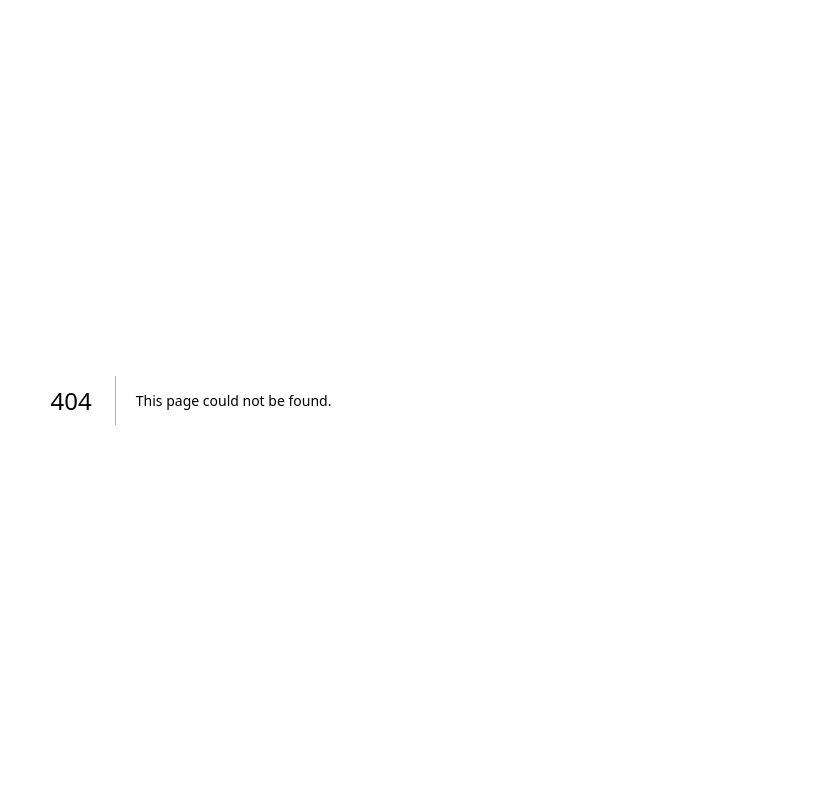
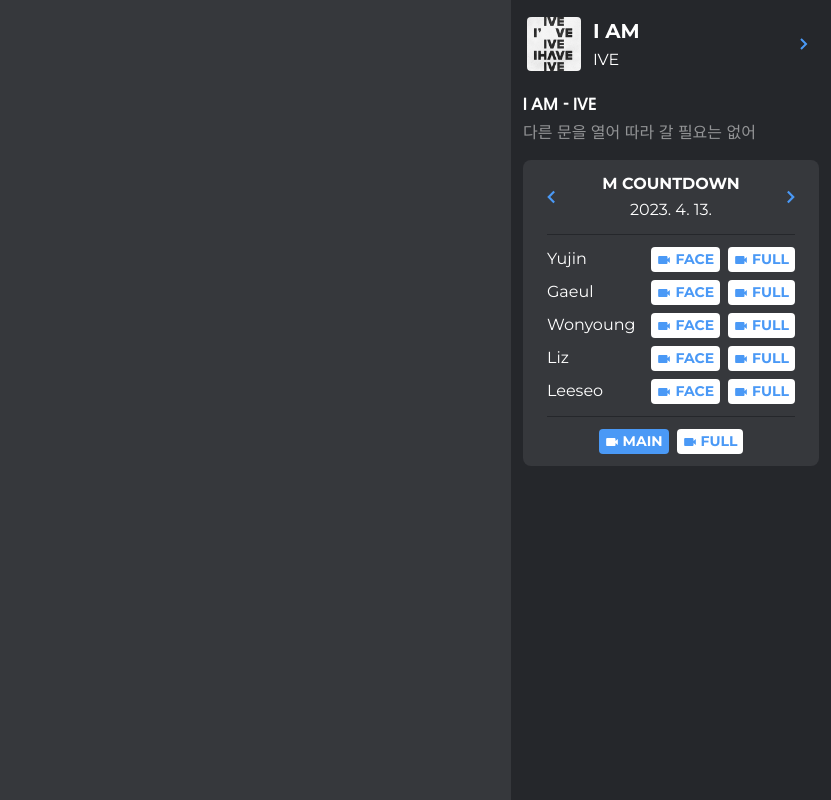
Before and after one commit to delta-kor/ixvx, a Next.js app: page /video/iam in a window 1280 px wide. Before the commit this address had no page. Shown: the whole page, without its empty margins (449-1280 px from the left). Built offline with nearby package versions, Linux system fonts and the light colour scheme.

Commit message:
Refactor pages

```diff
--- a/app/session/layout.tsx
+++ /dev/null
@@ -1,3 +0,0 @@
-export default function Layout({ children }: { children: React.ReactNode }) {
-  return <div>{children}</div>;
-}
--- a/app/session/[id]/page.tsx
+++ b/app/video/[id]/page.tsx
@@ -7,7 +7,7 @@
 import IXVX from '@/lib/ixvx';
 import LyricsStore from '@/store/lyrics.store';
 import { notFound } from 'next/navigation';
-import { memo, useMemo, useRef, useState } from 'react';
+import { useCallback, useMemo, useRef, useState } from 'react';
 
 interface Props {
   params: {
@@ -15,12 +15,15 @@
   };
 }
 
-export default function SessionPage({ params: { id } }: Props) {
-  const [session, music] = IXVX.getSession(id);
+export default function VideoPage({ params: { id } }: Props) {
+  const music = IXVX.getMusic(id);
 
-  if (!session) return notFound();
+  if (!music) return notFound();
 
-  const [video, setVideoState] = useState<Video>(session.videos[0]);
+  const initialSession = music.session[0];
+  const [displaySession, setDisplaySession] = useState<Session>(initialSession);
+
+  const [video, setVideoState] = useState<Video>(initialSession.videos[0]);
   const [time, setTime] = useState<number>(0);
 
   const videoRef = useRef<Video>(video);
@@ -35,8 +38,7 @@
     setVideo(video);
   };
 
-  const handleTimeChange = useMemo(
-    () => (time: number) => {
+  const handleTimeChange = useCallback((time: number) => {
     // console.log(time);
     const video = videoRef.current;
     const videoAnchor = video.anchor || 0;
@@ -45,15 +47,22 @@
     const absoluteTime = sessionAnchor + relativeTime;
     absoluteTimeRef.current = absoluteTime;
     time && setTime(absoluteTime);
-    },
-    []
-  );
+  }, []);
+
+  const handleCameraAction = (type: 'left' | 'right') => {
+    let index = music.session.indexOf(displaySession);
+    if (type === 'left') index--;
+    if (type === 'right') index++;
+    if (index >= music.session.length) index = 0;
+    if (index < 0) index = music.session.length - 1;
+    setDisplaySession(music.session[index]);
+  };
 
   const videoAnchor = video.anchor || 0;
   const sessionAnchor = music.anchor || 0;
   const startPosition = useMemo(
     () => videoAnchor - sessionAnchor + absoluteTimeRef.current,
-    [video, session]
+    [video]
   );
 
   const lyrics = LyricsStore.get(music.id);
@@ -65,7 +74,12 @@
         <SessionInfo music={music} />
         <div className="flex flex-col px-xl lg:px-md gap-md">
           <Lyrics music={music} lyrics={lyrics} time={time} />
-          <CameraControl session={session} video={video} onVideoChange={handleVideoChange} />
+          <CameraControl
+            session={displaySession}
+            video={video}
+            onVideoChange={handleVideoChange}
+            onAction={handleCameraAction}
+          />
         </div>
       </div>
     </div>
--- a/components/CameraControl.tsx
+++ b/components/CameraControl.tsx
@@ -1,5 +1,7 @@
 import ArrayMap from '@/lib/arraymap';
 import CameraChip from './CameraChip';
+import Icon from './Icon';
+import Jelly from './Jelly';
 
 const VideoTypesOrder: VideoType[] = [
   'main',
@@ -15,12 +17,14 @@
   session: Session;
   video: Video;
   onVideoChange(video: Video): void;
+  onAction(type: 'left' | 'right'): void;
 }
 
 export default function CameraControl({
   session: { title, date, videos },
   video: { id },
   onVideoChange,
+  onAction,
 }: Props) {
   const groupVideos = videos
     .filter((video) => !video.member)
@@ -34,9 +38,21 @@
 
   return (
     <div className="flex px-xl py-md flex-col justify-center items-center gap-md rounded-md bg-gray">
-      <div className="flex justify-center items-center gap-sm self-stretch">
-        <div className="text-[16px] font-[700] text-white truncate">{title}</div>
-        <div className="text-[16px] font-[400] text-white truncate">{date}</div>
+      <div className="flex justify-between items-center gap-sm self-stretch mx-[-8px]">
+        <Jelly small onClick={() => onAction('left')} className="flex-shrink-0 cursor-pointer">
+          <Icon type="chevron_left" className="w-[26px] h-[26px] text-primary" />
+        </Jelly>
+        <div className="flex flex-col justify-center items-center gap-2xs min-w-0 flex-grow">
+          <div className="text-[16px] font-[700] text-white text-center self-stretch truncate select-none">
+            {title}
+          </div>
+          <div className="text-[16px] font-[400] text-white text-center self-stretch truncate select-none">
+            {date}
+          </div>
+        </div>
+        <Jelly small onClick={() => onAction('right')} className="flex-shrink-0 cursor-pointer">
+          <Icon type="chevron_right" className="w-[26px] h-[26px] text-primary" />
+        </Jelly>
       </div>
       <hr className="w-full border-background" />
       <div className="flex flex-col self-stretch gap-sm">
--- a/components/Header.tsx
+++ b/components/Header.tsx
@@ -1,5 +1,6 @@
 import Link from 'next/link';
 import Icon, { IconType } from './Icon';
+import Jelly from './Jelly';
 
 interface Props {
   title: string;
@@ -10,8 +11,12 @@
   return (
     <Link href={'/'}>
       <div className="fixed top-0 left-0 right-0 flex px-xl py-lg w-full gap-lg items-center bg-background z-10 cursor-pointer select-none">
-        <Icon type={icon} className="w-xl h-xl text-white shrink-0" />
-        <div className="text-heading1 text-white grow truncate">{title}</div>
+        <Jelly small>
+          <Icon type={icon} className="w-xl h-xl text-white shrink-0" />
+        </Jelly>
+        <Jelly small>
+          <div className="text-heading1 text-white grow truncate">{title}</div>
+        </Jelly>
       </div>
     </Link>
   );
--- a/components/Icon.tsx
+++ b/components/Icon.tsx
@@ -1,5 +1,6 @@
 import { IconBaseProps } from 'react-icons';
 import {
+  BiChevronLeft,
   BiChevronRight,
   BiSolidBox,
   BiSolidRightArrow,
@@ -9,6 +10,7 @@
 const Icons = {
   logo: BiSolidBox,
   chevron_right: BiChevronRight,
+  chevron_left: BiChevronLeft,
   camera: BiSolidVideo,
 };
 
--- a/components/MusicCard.tsx
+++ b/components/MusicCard.tsx
@@ -7,17 +7,11 @@
   music: Music;
 }
 
-export default function MusicCard({
-  music: { id, title, group, album },
-}: Props) {
+export default function MusicCard({ music: { id, title, group, album } }: Props) {
   return (
-    <Link href={`/music/${id}`}>
+    <Link href={`/video/${id}`}>
       <Jelly className="flex p-md items-center gap-md rounded-md bg-gray cursor-pointer select-none">
-        <Image
-          src={album}
-          alt={title}
-          className="w-[64px] h-[64px] shrink-0 rounded-sm"
-        />
+        <Image src={album} alt={title} className="w-[64px] h-[64px] shrink-0 rounded-sm" />
         <div className="flex flex-col gap-2xs flex-grow min-w-0">
           <div className="text-heading3 text-white truncate">{title}</div>
           <div className="text-body1 text-white truncate">{group}</div>
--- a/components/SessionInfo.tsx
+++ b/components/SessionInfo.tsx
@@ -7,17 +7,11 @@
   music: Music;
 }
 
-export default function SessionInfo({
-  music: { id, title, group, album },
-}: Props) {
+export default function SessionInfo({ music: { id, title, group, album } }: Props) {
   return (
-    <Link href={`/music/${id}`}>
+    <Link href="/">
       <Jelly className="flex px-xl py-md items-center gap-md lg:px-lg lg:py-lg cursor-pointer select-none">
-        <Image
-          src={album}
-          alt={title}
-          className="w-[54px] h-[54px] flex-shrink-0 rounded-sm"
-        />
+        <Image src={album} alt={title} className="w-[54px] h-[54px] flex-shrink-0 rounded-sm" />
         <div className="flex flex-col justify-center gap-2xs flex-grow min-w-0">
           <div className="text-heading3 text-white truncate">{title}</div>
           <div className="text-body1 text-white truncate">{group}</div>
--- a/store/ixvx.store.ts
+++ b/store/ixvx.store.ts
@@ -605,7 +605,6 @@
           { id: 'WOuReoE8Yq0', type: 'main', anchor: 93.61 },
           { id: 'cGwJx9nkrwI', type: 'full', anchor: 38.67 },
           { id: '-8yllhAe2BE', type: '1take', anchor: 39.2 },
-          { id: 'pjC3ikRUaxs', type: 'full', anchor: 38.74 },
           { id: 'DZtKT1yw9mo', type: 'single_full', member: 'Sakura', anchor: 39.11 },
           { id: 'HuD1spqgJ44', type: 'single_face', member: 'Sakura', anchor: 38.76 },
           { id: 'jjd9K_tC1-E', type: 'single_full', member: 'Chaewon', anchor: 39.13 },
@@ -624,7 +623,6 @@
         date: '2023. 5. 7.',
         videos: [
           { id: 'rHri4okJEBs', type: 'main', anchor: 104.37 },
-          { id: '5MDwrJpxNOg', type: 'full', anchor: 90.57 },
           { id: '1nOlI176Hyg', type: 'tower', anchor: 38.09 },
           { id: 'WUJYt4Zs3Ko', type: '1take', anchor: 37.5 },
           { id: 'S58ajuWh4HA', type: 'full', anchor: 85.3 },
@@ -693,7 +691,6 @@
         date: '2023. 5. 14.',
         videos: [
           { id: '8yL7Pz8S-Qk', type: 'main', anchor: 39.57 },
-          { id: 'MFpcfXIDEcA', type: 'full', anchor: 38.85 },
           { id: 'SAja_iEkv-4', type: 'live', anchor: 123.96 },
           { id: 'sl7llriAi90', type: 'full', anchor: 38.61 },
           { id: 'Vq8wwmneRU8', type: 'single_full', member: 'Sakura', anchor: 38.47 },
@@ -738,7 +735,6 @@
         date: '2023. 5. 21.',
         videos: [
           { id: 'EX2079C0PbQ', type: 'main', anchor: 38.07 },
-          { id: 'mSfXoJJvriw', type: 'full', anchor: 38.52 },
           { id: 'LunDAAjpjhM', type: 'full', anchor: 38.46 },
           { id: '3vv6_sIiMCg', type: 'single_full', member: 'Sakura', anchor: 45.2 },
           { id: 'Q7pR7uazGgU', type: 'single_face', member: 'Sakura', anchor: 47.45 },
```
Lines whose indentation alone changed are shown as unchanged.
